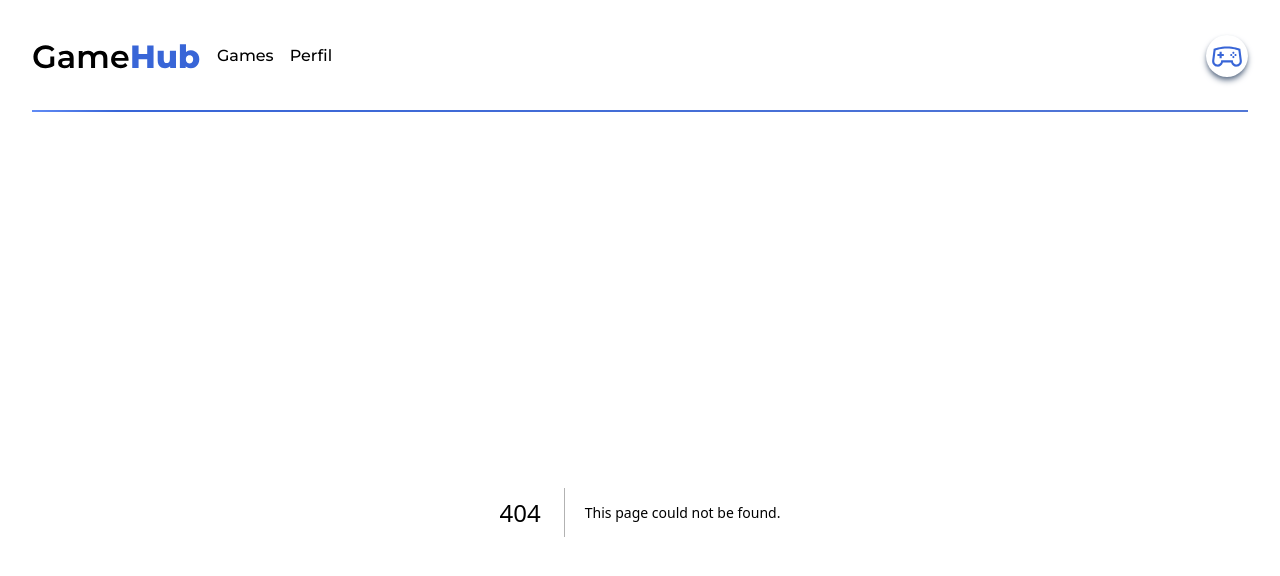
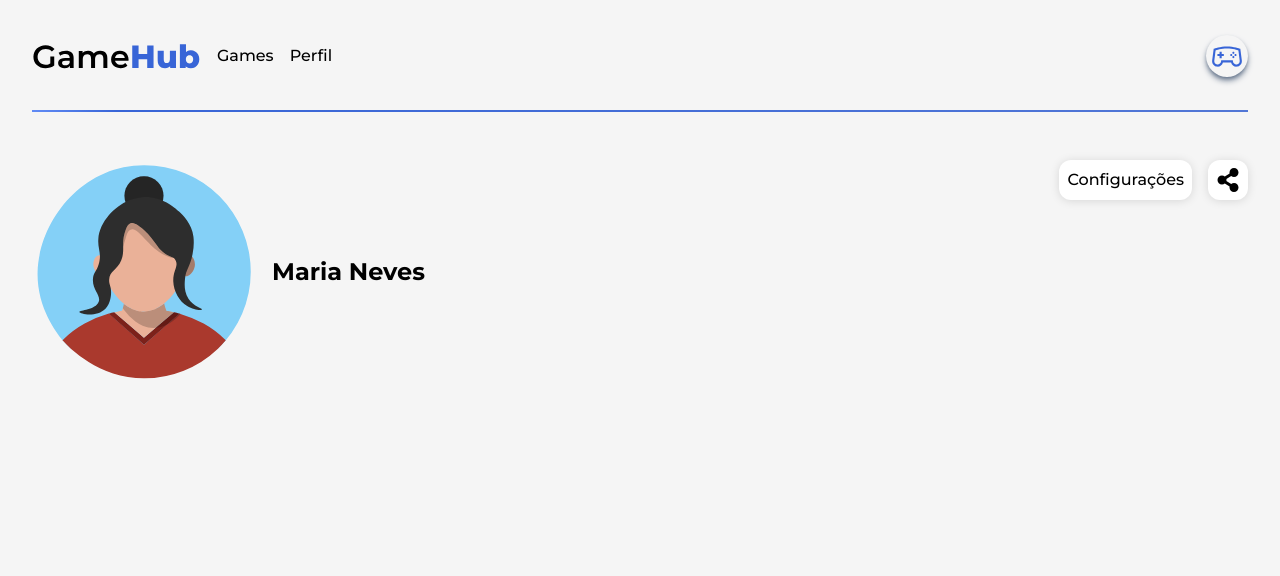
Before and after one commit to luhoro/gamehub, a Next.js app: page /profile in a window 1280 px wide. Before the commit this address had no page. Shown: the top 576 px of the page. Built offline with nearby package versions, Linux system fonts and the light colour scheme.

Commit message:
Feat: Initial base from profile page

```diff
--- /dev/null
+++ b/src/app/profile/page.tsx
@@ -0,0 +1,37 @@
+import Container from "@/components/container"
+import Image from "next/image"
+import userImg from "/public/user.svg"
+import { FaShareAlt } from "react-icons/fa"
+
+const Profile = () => {
+  return (
+    <main className="">
+      <Container>
+        <section className="mt-12 mb-8 flex flex-col items-center justify-between gap-6 sm:flex-row sm:gap-3">
+          <div className="flex items-center gap-4 text-lg flex-col sm:flex-row">
+            <Image
+              src={userImg}
+              alt="Imagem pergil do usuário"
+              className="rounded-full w-56 h-56 object-cover"
+            />
+
+            <h1 className="font-bold text-2xl">Maria Neves</h1>
+          </div>
+
+          <div className="flex gap-4 sm:self-start">
+            <button className="bg-white shadow-light hover:shadow-medium font-medium p-2 rounded-xl duration-200">
+              Configurações
+            </button>
+
+            <button className="bg-white shadow-light hover:shadow-medium p-2 rounded-xl duration-200">
+              <FaShareAlt size={24} color="" />
+            </button>
+          </div>
+
+        </section>
+      </Container>
+    </main>
+  )
+}
+
+export default Profile
```
Also changed, not shown: public/user.svg (added).
